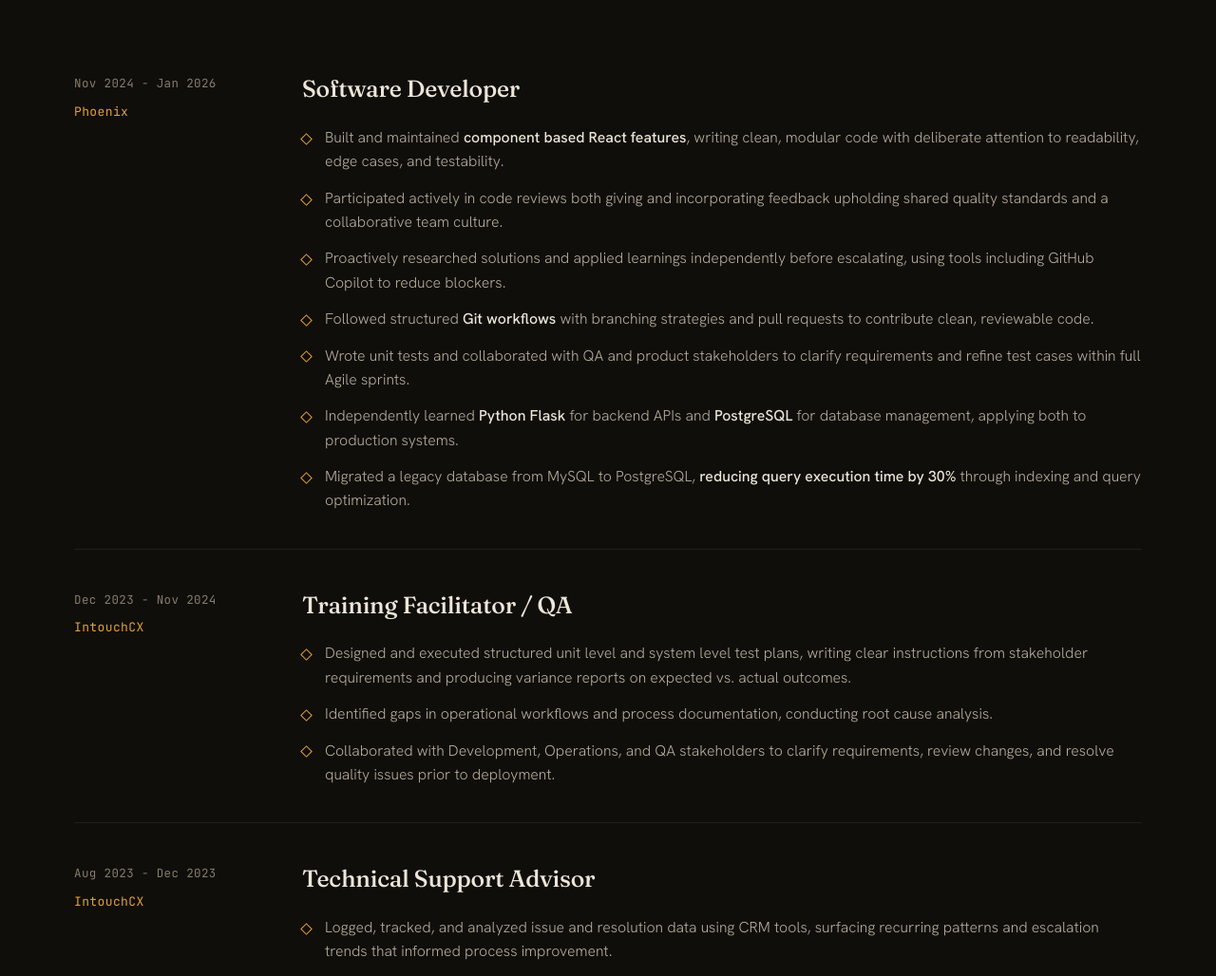
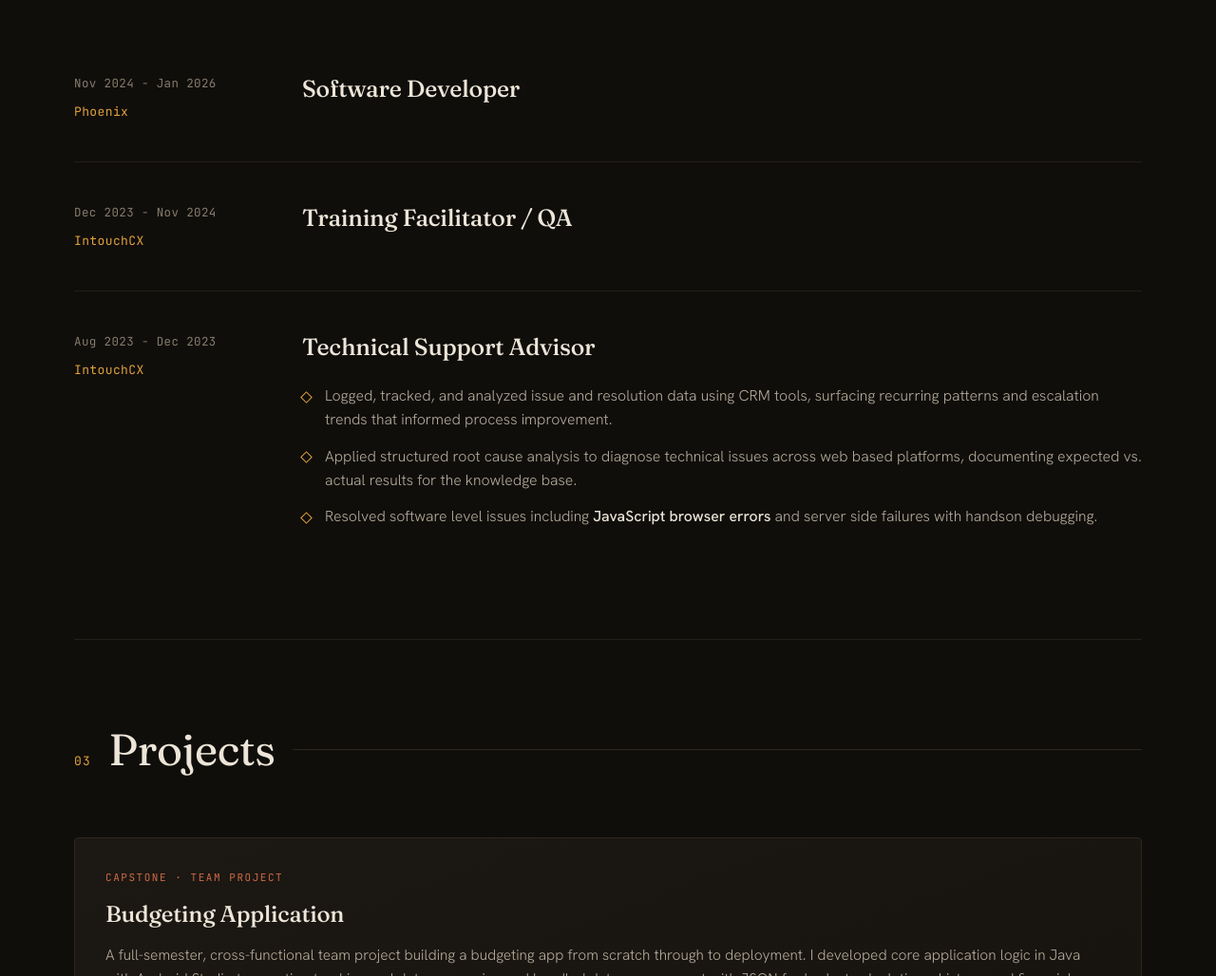
Before and after one commit to aayush-dragneel/aayush-dragneel.github.io, a plain HTML site: page index.html in a window 1280 px wide. Shown: the part 1500-2528 px from the top of the page at 95% size. Drawn offline with Linux system fonts and the light colour scheme.

Commit message:
Comment out job responsibilities in index.html
Commented out job responsibilities lists for Software Developer and Training Facilitator roles.

```diff
--- a/index.html
+++ b/index.html
@@ -315,7 +315,7 @@
         <div class="job-when">Nov 2024 - Jan 2026<span class="co">Phoenix</span></div>
         <div class="job-body">
           <h3 class="job-role">Software Developer</h3>
-          <ul>
+          <!-- <ul>
             <li>Built and maintained <strong>component based React features</strong>, writing clean, modular code with deliberate attention to readability, edge cases, and testability.</li>
             <li>Participated actively in code reviews both giving and incorporating feedback upholding shared quality standards and a collaborative team culture.</li>
             <li>Proactively researched solutions and applied learnings independently before escalating, using tools including GitHub Copilot to reduce blockers.</li>
@@ -324,6 +324,7 @@
             <li>Independently learned <strong>Python Flask</strong> for backend APIs and <strong>PostgreSQL</strong> for database management, applying both to production systems.</li>
             <li>Migrated a legacy database from MySQL to PostgreSQL, <strong>reducing query execution time by 30%</strong> through indexing and query optimization.</li>
           </ul>
+          -->
         </div>
       </article>
 
@@ -331,11 +332,12 @@
         <div class="job-when">Dec 2023 - Nov 2024<span class="co">IntouchCX</span></div>
         <div class="job-body">
           <h3 class="job-role">Training Facilitator / QA</h3>
-          <ul>
+          <!-- <ul>
             <li>Designed and executed structured unit level and system level test plans, writing clear instructions from stakeholder requirements and producing variance reports on expected vs. actual outcomes.</li>
             <li>Identified gaps in operational workflows and process documentation, conducting root cause analysis.</li>
             <li>Collaborated with Development, Operations, and QA stakeholders to clarify requirements, review changes, and resolve quality issues prior to deployment.</li>
           </ul>
+          -->
         </div>
       </article>
 
```
